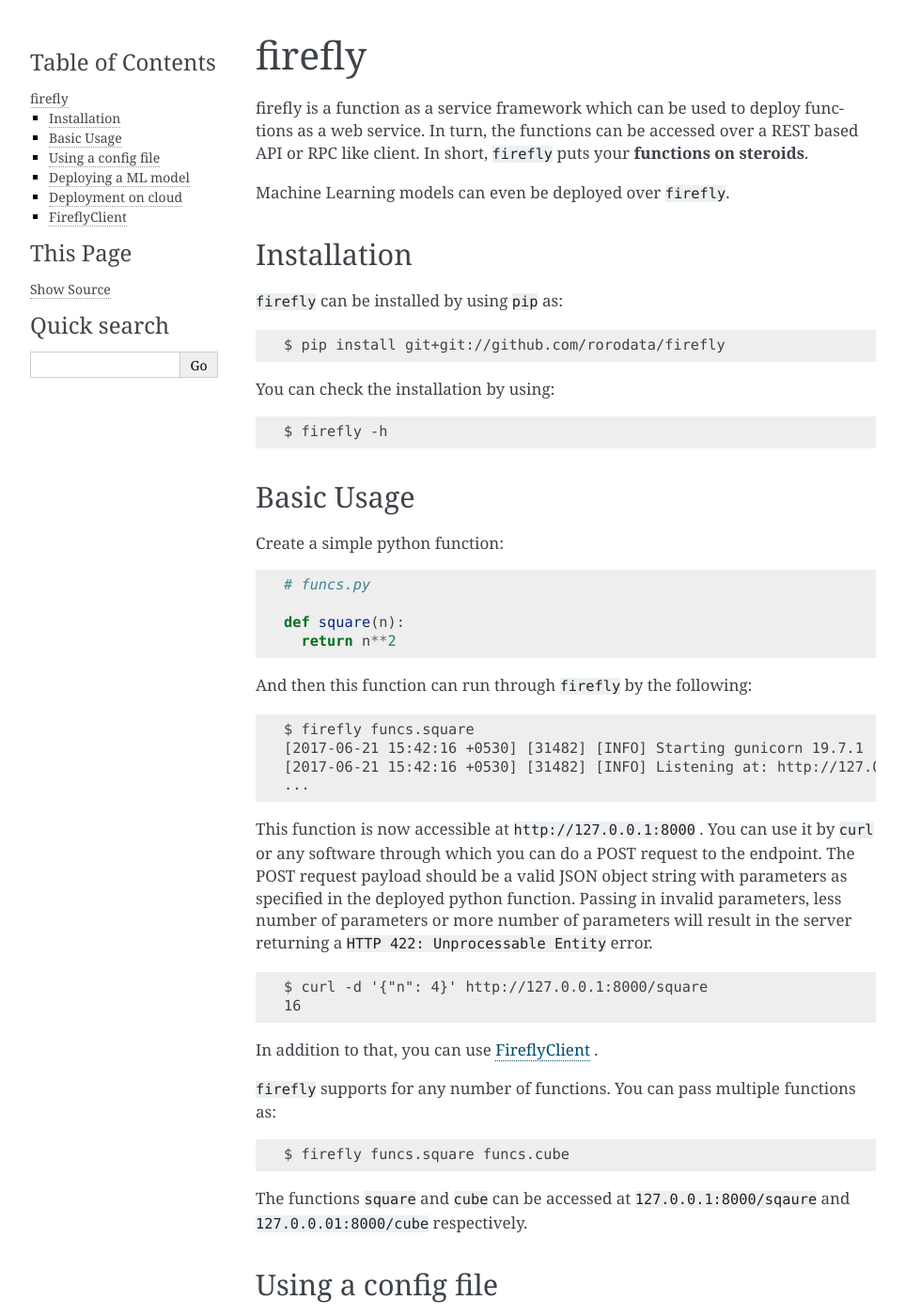
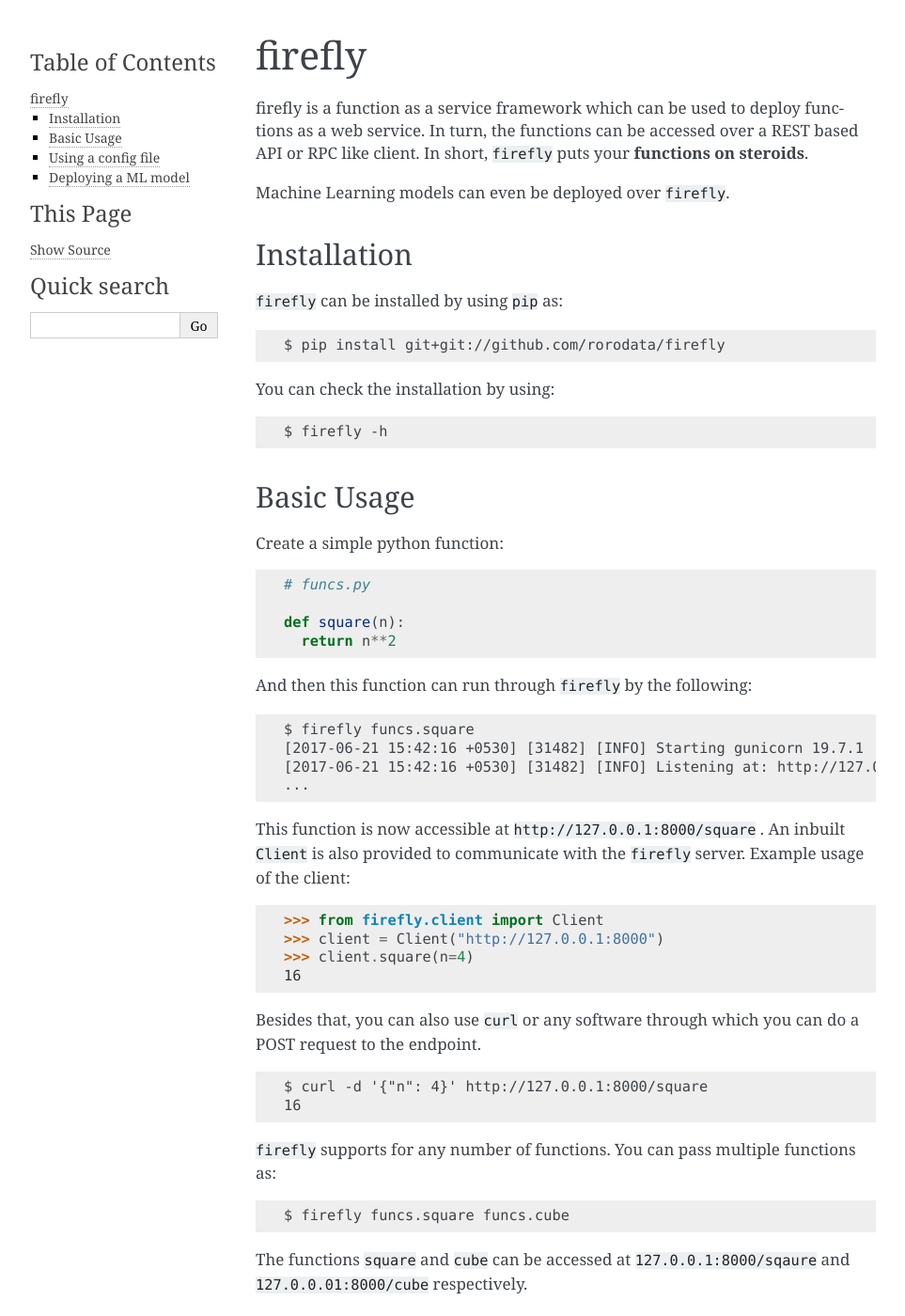
Before and after one commit to rorodata/firefly, a Sphinx documentation site: the page built from docs/index.rst, in a window 1280 px wide and 1400 px high. Shown: the whole window at 94% size, without its empty margins (148-1111 px from the left). Built offline with Sphinx 7.4.7, drawn with Linux system fonts in a browser that asks for light colours; some of the changed text lies outside the part shown.

Commit message:
Modifies documentation

````diff
--- a/docs/index.rst
+++ b/docs/index.rst
@@ -45,18 +45,22 @@
   [2017-06-21 15:42:16 +0530] [31482] [INFO] Listening at: http://127.0.0.1:8000
   ...
 
-This function is now accessible at ``http://127.0.0.1:8000`` .
-You can use it by ``curl`` or any software through which you can do a POST
-request to the endpoint. The POST request payload should be a valid JSON object
-string with parameters as specified in the deployed python function. Passing in
-invalid parameters, less number of parameters or more number of parameters will
-result in the server returning a ``HTTP 422: Unprocessable Entity`` error.
+This function is now accessible at ``http://127.0.0.1:8000/square`` .
+An inbuilt ``Client`` is also provided to communicate with the ``firefly``
+server. Example usage of the client:
+::
+
+  >>> from firefly.client import Client
+  >>> client = Client("http://127.0.0.1:8000")
+  >>> client.square(n=4)
+  16
+
+Besides that, you can also use ``curl`` or any software through which you can do
+a POST request to the endpoint.
 ::
 
   $ curl -d '{"n": 4}' http://127.0.0.1:8000/square
   16
-
-In addition to that, you can use FireflyClient_ .
 
 ``firefly`` supports for any number of functions. You can pass multiple
 functions as:
@@ -110,10 +114,13 @@
   # model.py
   from sklearn.externals import joblib
 
+  clf = joblib.load('clf_dump.pkl')
+
   def predict(a):
-      clf = joblib.load('clf_dump.pkl')
       predicted = clf.predict(a)
       return int(predicted)
+
+In the example, the prediction is a 1x1 numpy array.
 
 Invoke ``firefly`` as:
 ::
@@ -129,30 +136,4 @@
   $ curl -d '{"a": [5, 8]}' http://127.0.0.1:8000/predict
   1
 
-You can use any model provided the function returns a Python data type.
-
-Deployment on cloud
--------------------
-[TODO]
-
-
-FireflyClient
--------------
-.. _FireflyClient:
-
-You can also use ``firefly`` as a RPC framework. The function can be served
-remotely using ``firefly`` command line. There is a ```Client`` object in
-``firefly`` which can be used to communicate with an existing ``firefly``
-server.
-::
-
-  $ firefly funcs.square
-  [2017-06-21 15:42:16 +0530] [31482] [INFO] Starting gunicorn 19.7.1
-  [2017-06-21 15:42:16 +0530] [31482] [INFO] Listening at: http://127.0.0.1:8000
-  ...
-
-::
-  >>> from firefly.client import Client
-  >>> client = Client("http://127.0.0.1:8000")
-  >>> client.square(n=4)
-  16
+You can use any model provided the function returns a JSON friendly data type.
````
